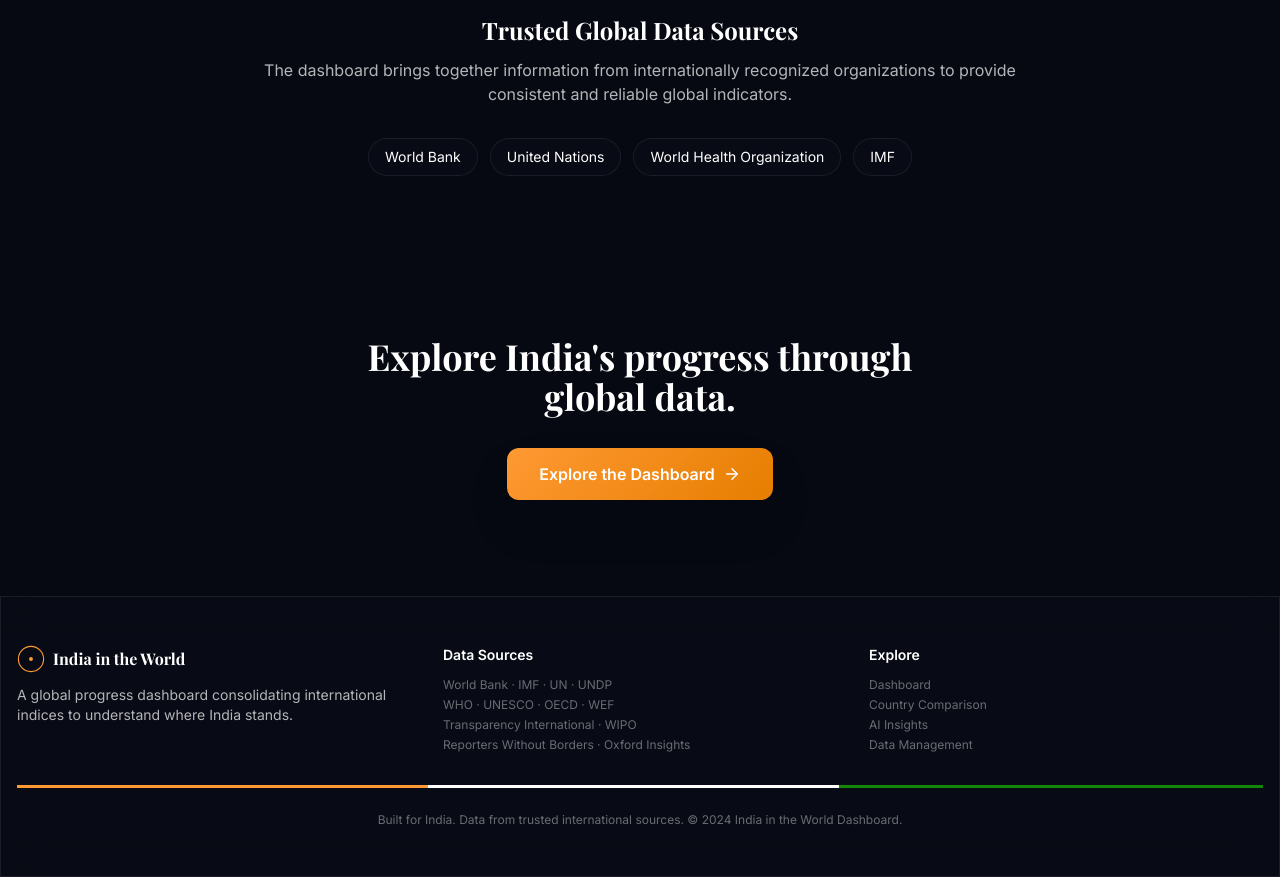
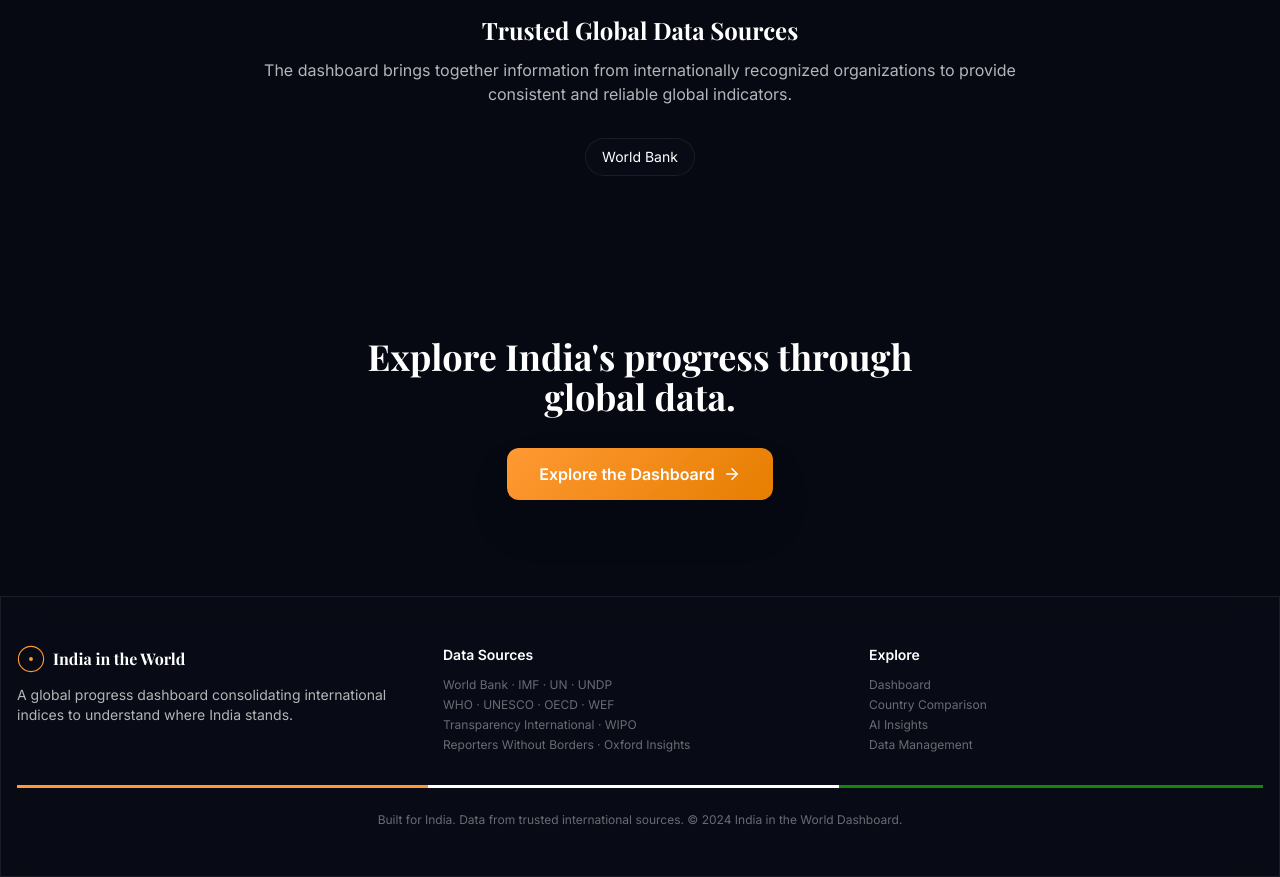
Before and after one commit to pragya-manna/India_In_The_World, a React (Vite) app: page /about in a window 1280 px wide. Shown: the part 4200-5077 px from the top of the page. Built offline with nearby package versions, Linux system fonts and the light colour scheme; no server answers; the database is empty; a web font is replaced by a local one.

Commit message:
Updated readme

```diff
--- a/src/pages/AboutPage.tsx
+++ b/src/pages/AboutPage.tsx
@@ -37,7 +37,7 @@
     },
 ];
 
-const sources = ['World Bank', 'United Nations', 'World Health Organization', 'IMF'];
+const sources = ['World Bank'];
 
 // Local photos — files live in public/images/about/
 const gallery = [
```
Also changed, not shown: 1 other file (tests, documents, lock files or other folders).
